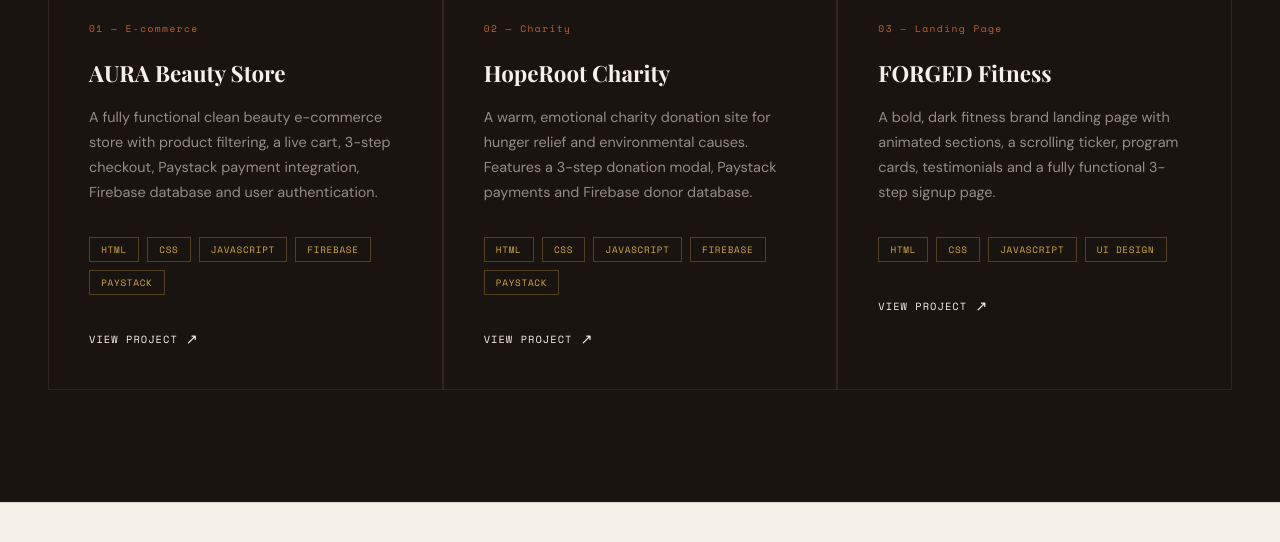
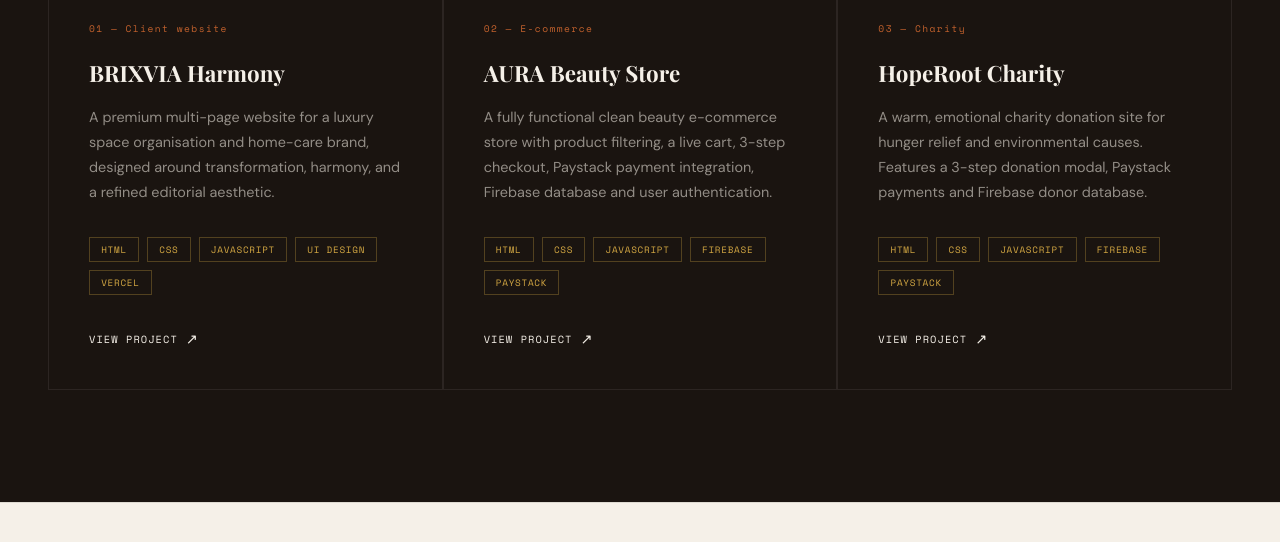
Before and after one commit to caleb242002/nwabueze-portfolio, a plain HTML site: page index.html in a window 1280 px wide. Shown: the part 2065-2607 px from the top of the page. Drawn offline with nearby package versions, Linux system fonts and the light colour scheme; a web font is replaced by a local one.

Commit message:
update projects

```diff
--- a/index.html
+++ b/index.html
@@ -783,12 +783,30 @@
     </div>
    <div class="projects-grid">
 
+    <div class="project-card fade-in">
+            <div style="overflow:hidden; margin-bottom:1.5rem; border:1px solid rgba(245,240,232,0.1);">
+              <img src="brixviahead.png" alt="BRIXVIA Harmony Preview"
+                style="width:100%; height:180px; object-fit:cover; object-position:top; display:block; transition:transform 0.5s ease;"/>
+            </div>
+            <p class="project-number">01 — Client website</p>
+            <h3 class="project-title">BRIXVIA Harmony</h3>
+            <p class="project-desc">A premium multi-page website for a luxury space organisation and home-care brand, designed around transformation, harmony, and a refined editorial aesthetic.</p>
+            <div class="project-tags">
+              <span class="project-tag">HTML</span>
+              <span class="project-tag">CSS</span>
+              <span class="project-tag">JavaScript</span>
+              <span class="project-tag">UI Design</span>
+              <span class="project-tag">Vercel</span>
+            </div>
+            <a href="https://www.brixvia.com/" target="_blank" class="project-link">View Project <span class="arrow">↗</span></a>
+          </div>
+
           <div class="project-card fade-in">
             <div style="overflow:hidden; margin-bottom:1.5rem; border:1px solid rgba(245,240,232,0.1);">
               <img src="aurahead.png" alt="AURA Beauty Store Preview"
                 style="width:100%; height:180px; object-fit:cover; object-position:top; display:block; transition:transform 0.5s ease;"/>
             </div>
-            <p class="project-number">01 — E-commerce</p>
+            <p class="project-number">02 — E-commerce</p>
             <h3 class="project-title">AURA Beauty Store</h3>
             <p class="project-desc">A fully functional clean beauty e-commerce store with product filtering, a live cart, 3-step checkout, Paystack payment integration, Firebase database and user authentication.</p>
             <div class="project-tags">
@@ -806,7 +824,7 @@
               <img src="hoperoothead.png" alt="HopeRoot Charity Preview"
                 style="width:100%; height:180px; object-fit:cover; object-position:top; display:block; transition:transform 0.5s ease;"/>
             </div>
-            <p class="project-number">02 — Charity</p>
+            <p class="project-number">03 — Charity</p>
             <h3 class="project-title">HopeRoot Charity</h3>
             <p class="project-desc">A warm, emotional charity donation site for hunger relief and environmental causes. Features a 3-step donation modal, Paystack payments and Firebase donor database.</p>
             <div class="project-tags">
@@ -817,23 +835,6 @@
               <span class="project-tag">Paystack</span>
             </div>
             <a href="https://hoperoot-charity.netlify.app/" target="_blank" class="project-link">View Project <span class="arrow">↗</span></a>
-          </div>
-
-          <div class="project-card fade-in">
-            <div style="overflow:hidden; margin-bottom:1.5rem; border:1px solid rgba(245,240,232,0.1);">
-              <img src="forgedhead.png" alt="FORGED Fitness Preview"
-                style="width:100%; height:180px; object-fit:cover; object-position:top; display:block; transition:transform 0.5s ease;"/>
-            </div>
-            <p class="project-number">03 — Landing Page</p>
-            <h3 class="project-title">FORGED Fitness</h3>
-            <p class="project-desc">A bold, dark fitness brand landing page with animated sections, a scrolling ticker, program cards, testimonials and a fully functional 3-step signup page.</p>
-            <div class="project-tags">
-              <span class="project-tag">HTML</span>
-              <span class="project-tag">CSS</span>
-              <span class="project-tag">JavaScript</span>
-              <span class="project-tag">UI Design</span>
-            </div>
-            <a href="https://forged-fitness.netlify.app/" target="_blank" class="project-link">View Project <span class="arrow">↗</span></a>
           </div>
 
         </div>
```
Also changed, not shown: 1 other file.
